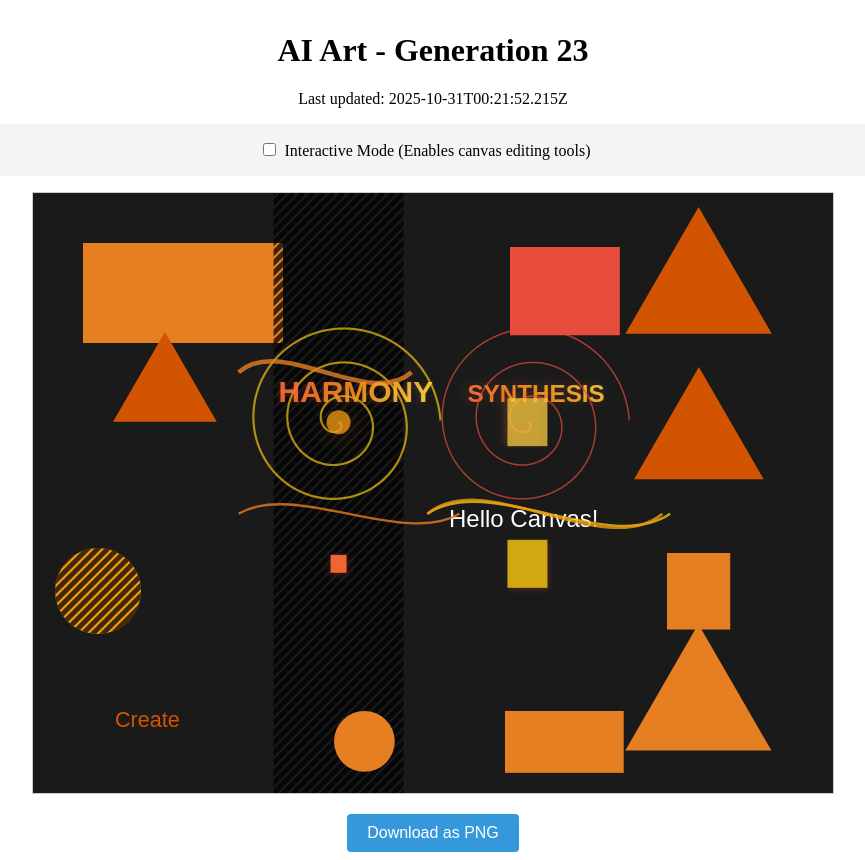
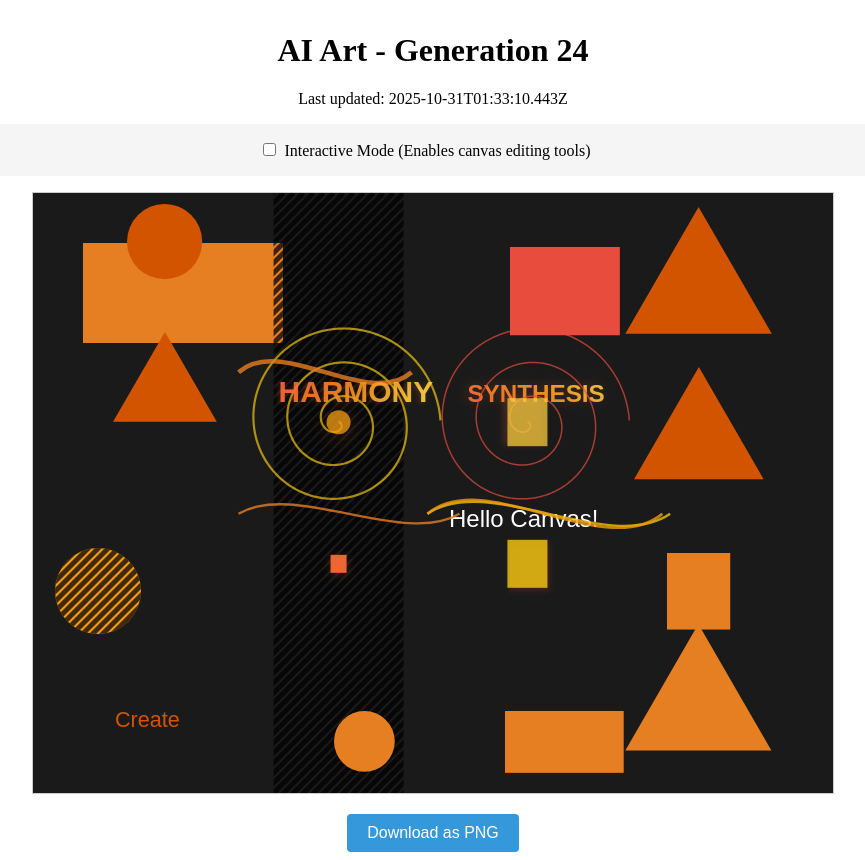
Before and after one commit to mcclowes/ai-art, a React (Vite) app: page / in a window 1280 px wide. Shown: the whole page, without its empty margins (207-1072 px from the left). Built offline with nearby package versions, Linux system fonts and the light colour scheme.

Commit message:
Improve artwork - Generation 24

```diff
--- a/src/artwork-state.ts
+++ b/src/artwork-state.ts
@@ -375,9 +375,17 @@ export const artworkState: ArtworkState = {
       "strokeWidth": 2.7104517348589177,
       "opacity": 0.8,
       "id": "curve_1761870112215"
+    },
+    {
+      "type": "circle",
+      "x": 131.60271791066552,
+      "y": 48.602717910665525,
+      "radius": 37.602717910665525,
+      "fillStyle": "#d35400",
+      "id": "circle_1761874390443"
     }
   ],
-  "generation": 23,
-  "lastUpdated": "2025-10-31T00:21:52.215Z",
+  "generation": 24,
+  "lastUpdated": "2025-10-31T01:33:10.443Z",
   "cycleStarted": "2025-10-30T02:35:06.400Z"
 };
```
